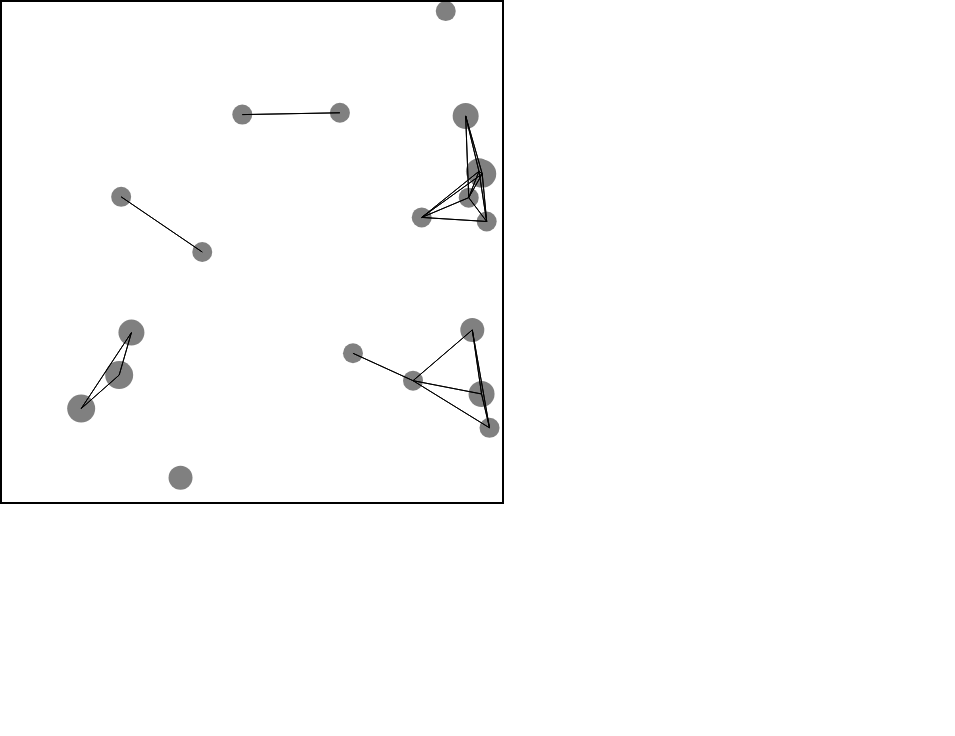
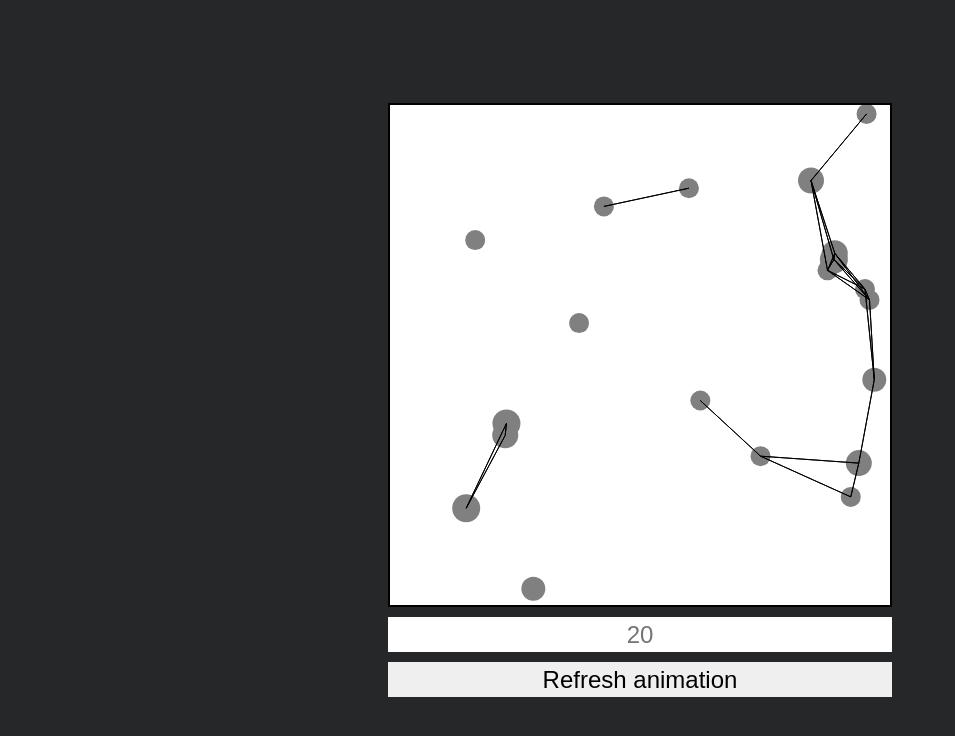
Before and after one commit to JakubMizera/Programownie-w-JavaScript, a plain HTML site: page lab8/index.html in a window 1280 px wide. Shown: the whole page, without its empty margins (0-955 px from the left). Drawn offline with Linux system fonts and the light colour scheme.

Commit message:
refresh button, input for number of balls

```diff
--- a/lab8/index.html
+++ b/lab8/index.html
@@ -11,6 +11,10 @@
 
 <body>
     <canvas id="canvas"></canvas>
+    <div class="inputs">
+        <input type="number" id="numOfBalls" placeholder="20">
+        <button id="btn">Refresh animation</button>
+    </div>
 </body>
 
 <script src="main.js"></script>
--- a/lab8/main.js
+++ b/lab8/main.js
@@ -13,18 +13,34 @@ function getRandomInt(min, max) {
   return Math.floor(Math.random() * (max - min) + min);
 }
 
+// Number of balls input
+const inputNumberOfBalls = document.getElementById("numOfBalls");
+let numOfBalls = 20;
+inputNumberOfBalls.addEventListener('input', () => {
+  numOfBalls = parseFloat(inputNumberOfBalls.value);
+})
+
+// Refresh button
+const btn = document.getElementById("btn");
+btn.addEventListener("click", () => {
+  ballsArray = [];
+  for (i = 0; i < numOfBalls; i++) {
+    ballsArray[i] = new Ball();
+  }
+})
+
 class Ball {
   constructor() {
     // {x, y} = position of center of the ball
     this.x = Math.random() * 500;
     this.y = Math.random() * 500;
-    this.vx = Math.random() * 0.5;
-    this.vy = Math.random() * 0.5;
+    this.vx = Math.random() * 0.3;
+    this.vy = Math.random() * 0.3;
     this.ballSize = getRandomInt(10, 15);
   }
 }
 
-const ballsArray = new Array(20);
+let ballsArray = new Array(numOfBalls);
 for (i = 0; i < ballsArray.length; i++) {
   ballsArray[i] = new Ball();
 }
--- a/lab8/style.css
+++ b/lab8/style.css
@@ -1,9 +1,53 @@
 * {
     margin: 0;
+    padding: 0;
+}
+
+body {
+    display: flex;
+    flex-direction: column;
+    justify-content: center;
+    align-items: center;
+    height: 100vh;
+    background-color: rgb(38, 39, 41);
 }
 
 canvas {
     width: 500px;
     height: 500px;
     border: 2px solid black;
+    background-color: rgb(255, 255, 255);
 }
+
+.inputs {
+    display: flex;
+    flex-direction: column;
+    justify-content: center;
+    align-items: center;
+    width: 504px;
+}
+
+#numOfBalls {
+    width: 100%;
+    outline: none;
+    border: none;
+    padding: 0;
+    font-size: 1.5rem;
+    text-align: center;
+    margin-top: 10px;
+    margin-bottom: 10px;
+    height: 35px;
+}
+
+#numOfBalls::-webkit-outer-spin-button,
+#numOfBalls::-webkit-inner-spin-button {
+    -webkit-appearance: none;
+}
+
+#btn {
+    width: 100%;
+    height: 35px;
+    font-size: 1.5rem;
+    outline: none;
+    border: none;
+}
```
